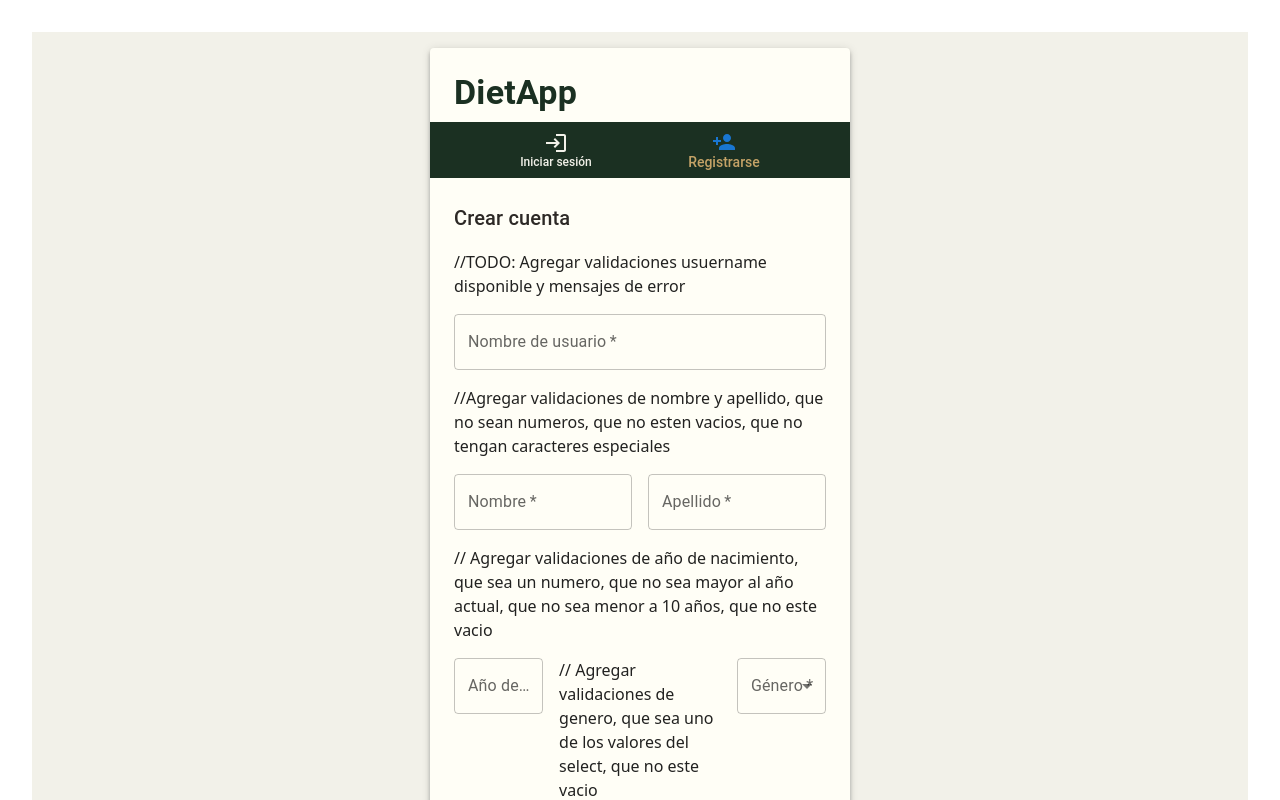
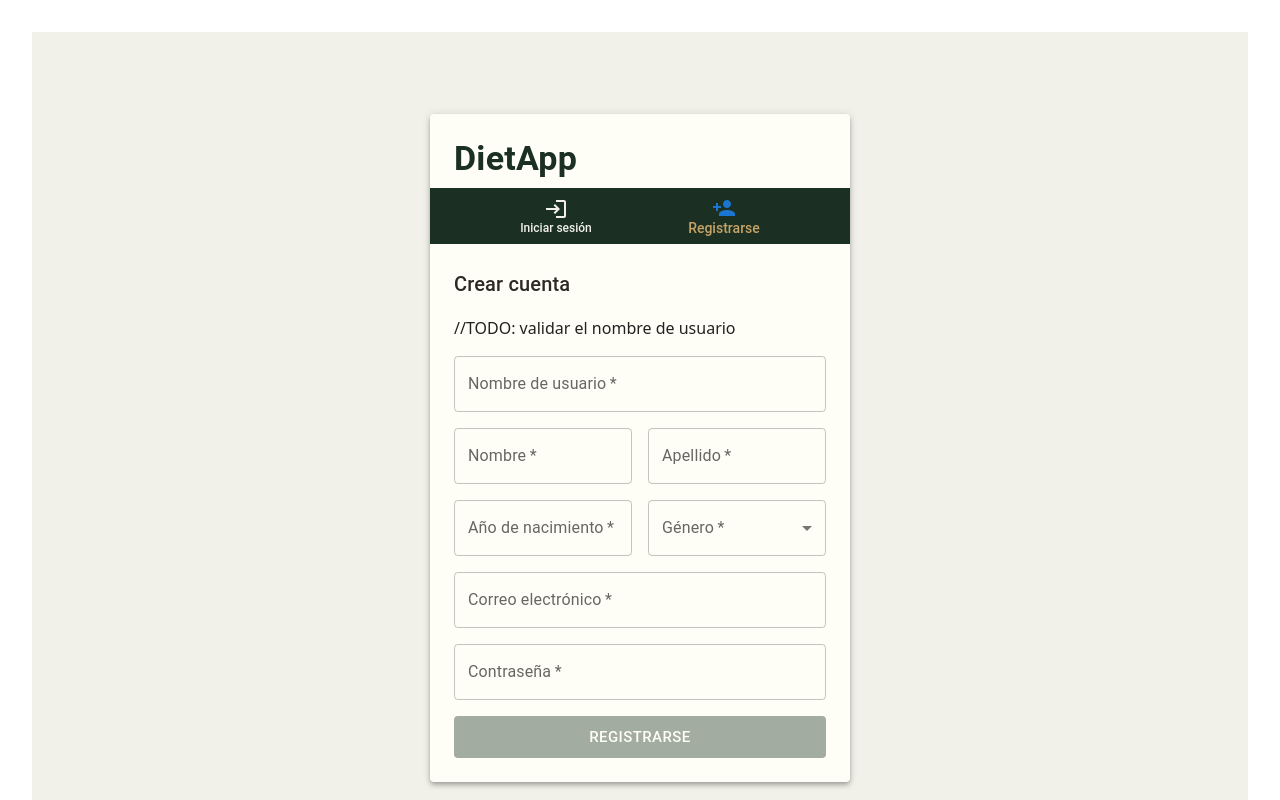
Before and after one commit to pamelagrhz/DietAppv2, a React (Vite) app in the folder DietApp/: page /register in a window 1280 px wide. Shown: the top 800 px of the page. Built offline with nearby package versions, Linux system fonts and the light colour scheme.

Commit message:
feat(Login n register):Make validations to login and register, and add validation.js to password conditions

```diff
--- a/DietApp/src/features/auth/components/login/LoginForm.jsx
+++ b/DietApp/src/features/auth/components/login/LoginForm.jsx
@@ -1,4 +1,4 @@
-import { useState } from 'react';
+import { useState, useMemo } from 'react';
 import Box from '@mui/material/Box';
 import Typography from '@mui/material/Typography';
 import TextField from '@mui/material/TextField';
@@ -17,8 +17,13 @@ export default function LoginForm() {
     setShowPassword((prev) => !prev);
   };
 
+  const isFormValid = useMemo(() => {
+    return loginUser.trim().length > 0 && loginPassword.trim().length > 0;
+  }, [loginUser, loginPassword]);
+
   const handleSubmit = (event) => {
     event.preventDefault();
+    if (!isFormValid) return;
     console.log('Login:', { loginUser, loginPassword });
     // TODO: llamar al servicio de autenticación
   };
@@ -61,9 +66,14 @@ export default function LoginForm() {
         variant="contained"
         size="large"
         fullWidth
+        disabled={!isFormValid}
         sx={{
           backgroundColor: 'var(--green-color)',
           '&:hover': { backgroundColor: 'var(--dark-gray-color)' },
+          '&.Mui-disabled': {
+            backgroundColor: 'rgba(27, 48, 34, 0.4)',
+            color: 'var(--ligth-color)',
+          },
         }}
       >
         Entrar
--- a/DietApp/src/features/auth/components/register/RegisterForm.jsx
+++ b/DietApp/src/features/auth/components/register/RegisterForm.jsx
@@ -1,4 +1,4 @@
-import { useState } from 'react';
+import { useState, useMemo } from 'react';
 import Box from '@mui/material/Box';
 import Typography from '@mui/material/Typography';
 import TextField from '@mui/material/TextField';
@@ -9,8 +9,13 @@ import Select from '@mui/material/Select';
 import MenuItem from '@mui/material/MenuItem';
 import InputAdornment from '@mui/material/InputAdornment';
 import IconButton from '@mui/material/IconButton';
+import Alert from '@mui/material/Alert';
+import List from '@mui/material/List';
+import ListItem from '@mui/material/ListItem';
+import ListItemText from '@mui/material/ListItemText';
 import VisibilityIcon from '@mui/icons-material/Visibility';
 import VisibilityOffIcon from '@mui/icons-material/VisibilityOff';
+import { isValidEmail, isValidName, validatePassword, passwordRequirements } from '../../../../utils/validation.js';
 
 export default function RegisterForm() {
   const [showPassword, setShowPassword] = useState(false);
@@ -32,8 +37,41 @@ export default function RegisterForm() {
     setShowPassword((prev) => !prev);
   };
 
+  const passwordValidation = useMemo(
+    () => validatePassword(register.password),
+    [register.password]
+  );
+
+  const emailError = register.mail.trim().length > 0 && !isValidEmail(register.mail);
+  const firstNameError = register.firstName.trim().length > 0 && !isValidName(register.firstName);
+  const lastNameError = register.lastName.trim().length > 0 && !isValidName(register.lastName);
+
+  const currentYear = new Date().getFullYear();
+  const birthYearNum = Number(register.birthYear);
+  const birthYearError =
+    register.birthYear !== '' &&
+    (Number.isNaN(birthYearNum) || birthYearNum < 1900 || birthYearNum > currentYear);
+
+  const isFormValid = useMemo(() => {
+    const trimmedUsername = register.username.trim();
+    const trimmedMail = register.mail.trim();
+
+    return (
+      trimmedUsername.length > 0 &&
+      isValidName(register.firstName) &&
+      isValidName(register.lastName) &&
+      register.birthYear !== '' &&
+      !birthYearError &&
+      register.genre !== '' &&
+      isValidEmail(trimmedMail) &&
+      passwordValidation.isValid
+    );
+  }, [register, birthYearError, passwordValidation.isValid]);
+
   const handleSubmit = (event) => {
     event.preventDefault();
+    if (!isFormValid) return;
+
     const fullName = `${register.firstName} ${register.lastName}`.trim();
     console.log('Register:', { ...register, name: fullName });
     // TODO: llamar al servicio de registro
@@ -44,7 +82,8 @@ export default function RegisterForm() {
       <Typography variant="h6" sx={{ color: 'var(--dark-gray-color)' }}>
         Crear cuenta
       </Typography>
-//TODO: Agregar validaciones usuername disponible y mensajes de error
+      //TODO: validar el nombre de usuario
+
       <TextField
         label="Nombre de usuario"
         value={register.username}
@@ -52,7 +91,7 @@ export default function RegisterForm() {
         fullWidth
         required
       />
-//Agregar validaciones de nombre y apellido, que no sean numeros, que no esten vacios, que no tengan caracteres especiales
+
       <Box sx={{ display: 'flex', gap: 2 }}>
         <TextField
           label="Nombre"
@@ -60,6 +99,8 @@ export default function RegisterForm() {
           onChange={handleChange('firstName')}
           fullWidth
           required
+          error={firstNameError}
+          helperText={firstNameError ? 'Solo letras, acentos y espacios' : ''}
         />
         <TextField
           label="Apellido"
@@ -67,9 +108,11 @@ export default function RegisterForm() {
           onChange={handleChange('lastName')}
           fullWidth
           required
+          error={lastNameError}
+          helperText={lastNameError ? 'Solo letras, acentos y espacios' : ''}
         />
       </Box>
-// Agregar validaciones de año de nacimiento, que sea un numero, que no sea mayor al año actual, que no sea menor a 10 años, que no este vacio
+
       <Box sx={{ display: 'flex', gap: 2 }}>
         <TextField
           label="Año de nacimiento"
@@ -78,9 +121,11 @@ export default function RegisterForm() {
           onChange={handleChange('birthYear')}
           fullWidth
           required
-          inputProps={{ min: 1900, max: new Date().getFullYear() }}
+          error={birthYearError}
+          helperText={birthYearError ? `Entre 1900 y ${currentYear}` : ''}
+          inputProps={{ min: 1900, max: currentYear }}
         />
-// Agregar validaciones de genero, que sea uno de los valores del select, que no este vacio
+
         <FormControl fullWidth required>
           <InputLabel id="genre-label">Género</InputLabel>
           <Select
@@ -96,8 +141,7 @@ export default function RegisterForm() {
           </Select>
         </FormControl>
       </Box>
-//validaciones de correo, que sea un correo valido, que no este vacio
-//TODO: LT agregar flujo de confirmacion de correo, que se envie un correo con un link de confirmacion, que el usuario tenga que hacer click en el link para activar su cuenta
+
       <TextField
         label="Correo electrónico"
         type="email"
@@ -105,8 +149,10 @@ export default function RegisterForm() {
         onChange={handleChange('mail')}
         fullWidth
         required
+        error={emailError}
+        helperText={emailError ? 'El correo no tiene un formato válido' : ''}
       />
-//validaciones de contraseña, que tenga al menos 8 caracteres, que tenga al menos una letra mayuscula, que tenga al menos un numero, que tenga al menos un caracter especial, que no este vacia
+
       <TextField
         label="Contraseña"
         type={showPassword ? 'text' : 'password'}
@@ -124,15 +170,43 @@ export default function RegisterForm() {
           ),
         }}
       />
-// Desactivar si es que no se cumplen las validaciones o si alguno de los campos esta vacio
+
+      {register.password.length > 0 && (
+        <Alert severity={passwordValidation.isValid ? 'success' : 'info'} sx={{ padding: 0 }}>
+          <List dense sx={{ padding: 0 }}>
+            {passwordRequirements.map((req) => {
+              const passed = passwordValidation.checks[req.key];
+              return (
+                <ListItem key={req.key} sx={{ paddingY: 0 }}>
+                  <ListItemText
+                    primary={req.label}
+                    primaryTypographyProps={{
+                      sx: {
+                        color: passed ? 'success.main' : 'text.secondary',
+                        textDecoration: passed ? 'line-through' : 'none',
+                      },
+                    }}
+                  />
+                </ListItem>
+              );
+            })}
+          </List>
+        </Alert>
+      )}
+
       <Button
         type="submit"
         variant="contained"
         size="large"
         fullWidth
+        disabled={!isFormValid}
         sx={{
           backgroundColor: 'var(--green-color)',
           '&:hover': { backgroundColor: 'var(--dark-gray-color)' },
+          '&.Mui-disabled': {
+            backgroundColor: 'rgba(27, 48, 34, 0.4)',
+            color: 'var(--ligth-color)',
+          },
         }}
       >
         Registrarse
--- /dev/null
+++ b/DietApp/src/utils/validation.js
@@ -0,0 +1,57 @@
+/**
+ * Valida que el email tenga formato básico: texto@texto.dominio
+ */
+export function isValidEmail(email) {
+  const emailRegex = /^[^\s@]+@[^\s@]+\.[^\s@]+$/;
+  return emailRegex.test(String(email || '').trim());
+}
+
+/**
+ * Valida que el nombre/apellido contenga solo letras, acentos, ñ, ü y espacios.
+ * No permite números ni caracteres especiales.
+ */
+export function isValidName(name) {
+  const nameRegex = /^[a-zA-ZáéíóúÁÉÍÓÚñÑüÜ\s]+$/;
+  const trimmed = String(name || '').trim();
+  return trimmed.length > 0 && nameRegex.test(trimmed);
+}
+
+/**
+ * Valida que la contraseña cumpla con:
+ * - Mínimo 10 caracteres
+ * - Al menos una mayúscula
+ * - Al menos una minúscula
+ * - Al menos un número
+ * - Al menos un carácter especial común
+ *
+ * Devuelve un objeto con el resultado y los requisitos cumplidos.
+ */
+export function validatePassword(password) {
+  const value = String(password || '');
+
+  const checks = {
+    minLength: value.length >= 10,
+    hasUppercase: /[A-Z]/.test(value),
+    hasLowercase: /[a-z]/.test(value),
+    hasNumber: /[0-9]/.test(value),
+    hasSpecialChar: /[!@#$%^&*()_+\-=[\]{};':"\\|,.<>/?]/.test(value),
+  };
+
+  const isValid = Object.values(checks).every(Boolean);
+
+  return {
+    isValid,
+    checks,
+  };
+}
+
+/**
+ * Mensajes de error para cada requisito de la contraseña.
+ */
+export const passwordRequirements = [
+  { key: 'minLength', label: 'Mínimo 10 caracteres' },
+  { key: 'hasUppercase', label: 'Al menos una mayúscula' },
+  { key: 'hasLowercase', label: 'Al menos una minúscula' },
+  { key: 'hasNumber', label: 'Al menos un número' },
+  { key: 'hasSpecialChar', label: 'Al menos un carácter especial (!@#$%^&*...)' },
+];
```
